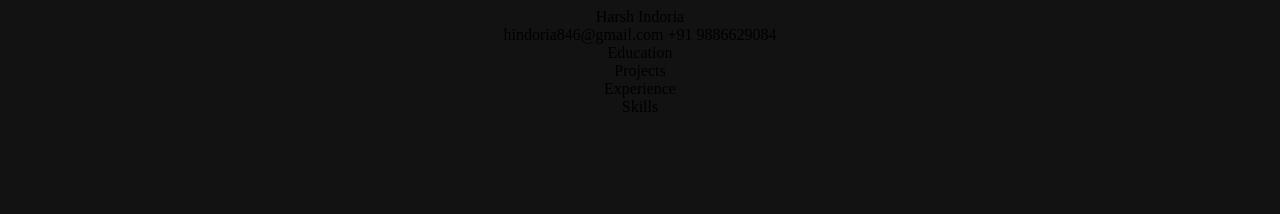
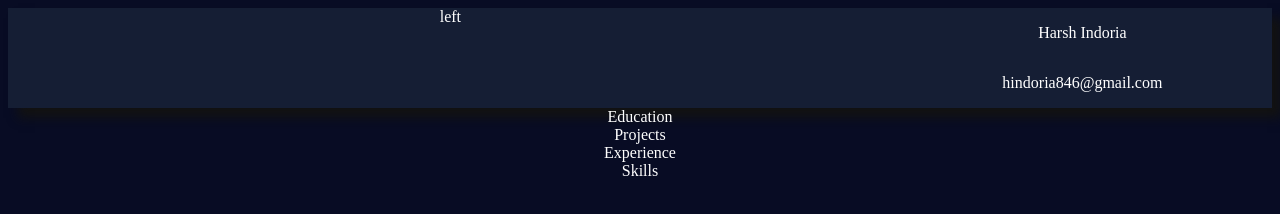
Before and after one commit to Indoriajs/Indoriajs.github.io, a plain HTML site: page index.html in a window 1280 px wide. Drawn offline with Linux system fonts and the light colour scheme.

Commit message:
Test commit

```diff
--- a/index.html
+++ b/index.html
@@ -12,11 +12,17 @@
 
     <div class="profile-card">
       <div>
-        Harsh Indoria
+        left
       </div>
-      <div>
-        hindoria846@gmail.com
-        +91 9886629084
+
+      <div class="contact">
+        <div>
+          Harsh Indoria
+        </div>
+
+        <div>
+          hindoria846@gmail.com
+        </div>
       </div>
     </div>
 
--- a/styles/style.css
+++ b/styles/style.css
@@ -1,10 +1,26 @@
 body {
   text-align: center;
+  color: #FFFFFF;
   maring: 0;
-  background-color: #121212;
+  height: 100%;
+  overflow-x: hidden;
+  background-color: #080C24FF;
 }
 
 
 .profile-card {
+  display: grid;
+  grid-template-columns: 70% 30%;
+  background-color: #151e34ff;
+  box-shadow: 10px 10px 10px #121212;
+}
 
+.contact {
+  display: flex;
+  flex-direction: column;
 }
+
+.contact div {
+  margin: 1em 0;
+  background-color: inherit;
+}
```
